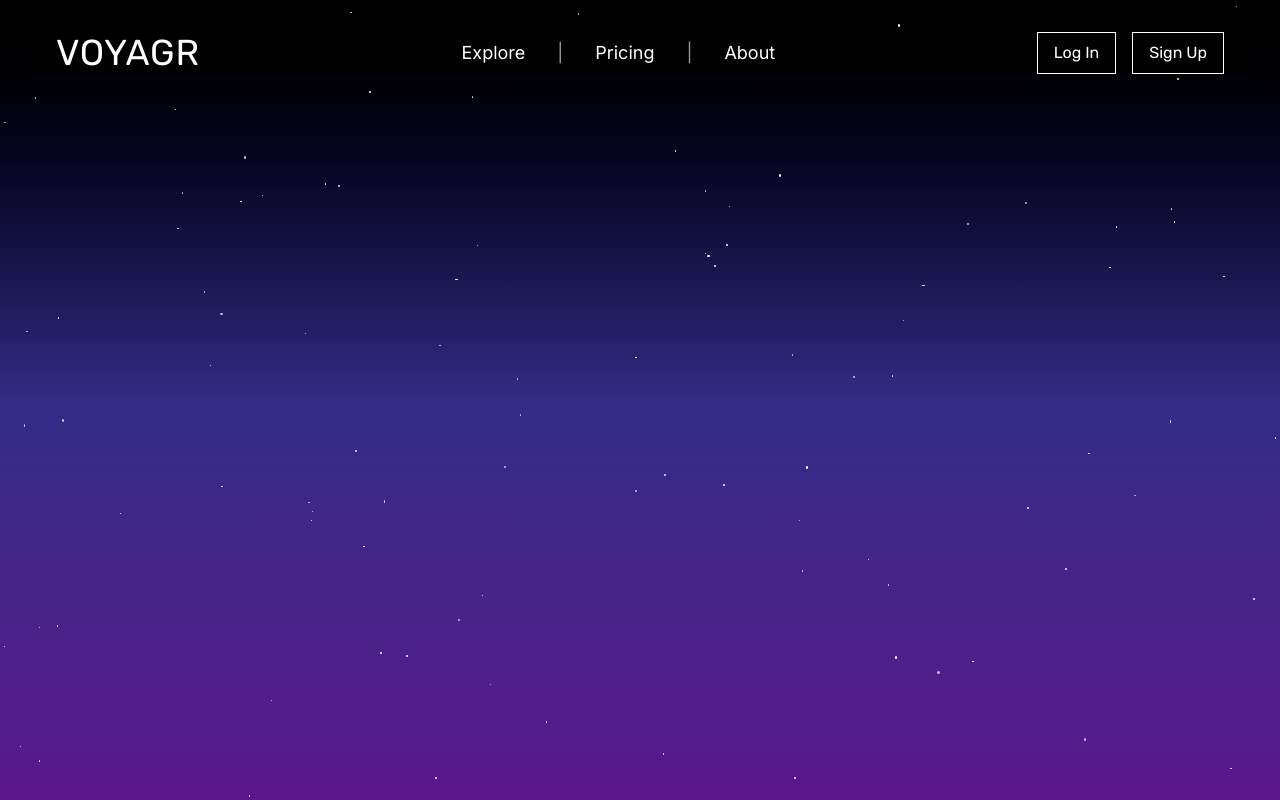
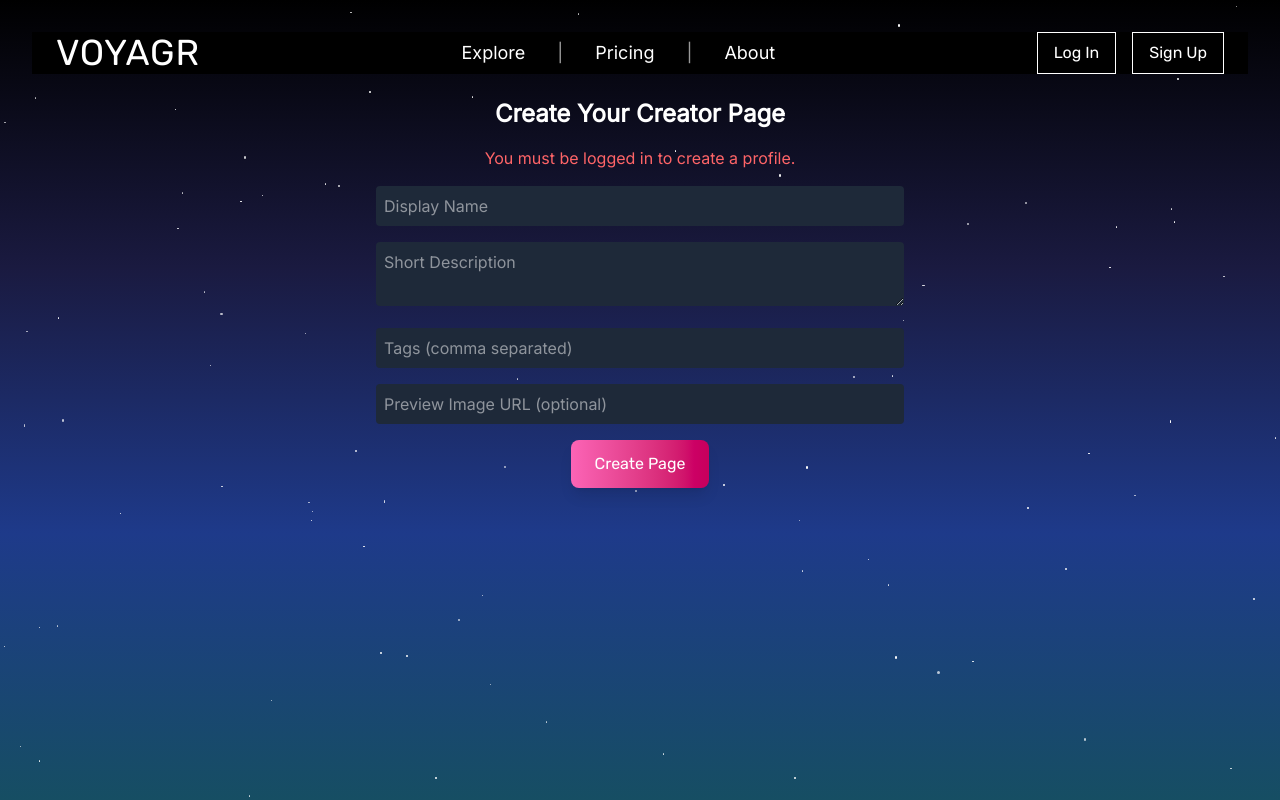
Before and after one commit to chrollo333/Voyagr, a React (Vite) app: page /create in a window 1280 px wide. Built offline with nearby package versions, Linux system fonts and the light colour scheme; no server answers.

Commit message:
updated styling on buttons, added functionality to creating a creator page

```diff
--- a/src/App.tsx
+++ b/src/App.tsx
@@ -7,6 +7,7 @@ import Navbar from './components/Navbar'
 import StarryBackground from './components/StarryBackground'
 import Auth from './pages/Auth'
 import Explore from './pages/Explore';
+import CreatePage from './pages/CreatePage';
 
 function AnimatedRoutes() {
   const location = useLocation();
@@ -38,6 +39,14 @@ function AnimatedRoutes() {
             </AnimatedPage>
           }
         />
+         <Route
+          path="/create"
+          element={
+            <AnimatedPage>
+              <CreatePage />
+            </AnimatedPage>
+          }
+        />
       </Routes>
     </AnimatePresence>
   );
--- /dev/null
+++ b/src/components/GradientButton.tsx
@@ -0,0 +1,38 @@
+import React from 'react';
+import { Link } from 'react-router-dom';
+
+interface GradientButtonProps {
+  children: React.ReactNode;
+  onClick?: () => void;
+  to?: string; // for navigation
+  className?: string;
+  type?: 'button' | 'submit';
+  disabled?: boolean;
+}
+
+export default function GradientButton({
+  children,
+  onClick,
+  to,
+  className = '',
+  type = 'button',
+  disabled = false,
+}: GradientButtonProps) {
+  const baseStyle = `px-6 py-3 bg-gradient-to-r from-pink-400 to-pink-700 text-white
+rounded-lg shadow-lg hover:shadow-xl transform hover:scale-105 transition-all duration-200
+hover:from-pink-300 hover:to-pink-600 active:scale-95 font-rubik ${disabled ? 'opacity-50 cursor-not-allowed' : ''} ${className}`;
+
+  if (to) {
+    return (
+      <Link to={to} className={baseStyle} tabIndex={disabled ? -1 : undefined} aria-disabled={disabled}>
+        {children}
+      </Link>
+    );
+  }
+
+  return (
+    <button type={type} onClick={onClick} className={baseStyle} disabled={disabled}>
+      {children}
+    </button>
+  );
+}
--- a/src/components/StarryBackground.tsx
+++ b/src/components/StarryBackground.tsx
@@ -1,6 +1,6 @@
 const StarryBackground: React.FC = () => {
   return (
-    <div className="fixed inset-0 -z-10 overflow-hidden bg-gradient-to-b from-black via-indigo-900 to-purple-900">
+    <div className="fixed inset-0 -z-10 overflow-hidden bg-gradient-to-b bg-[linear-gradient(to_bottom,_#000000,_#1a1a40,_#1e3a8a,_#164e63)]">
       <div className="absolute top-0 left-0 w-full h-full pointer-events-none">
         {[...Array(100)].map((_, i) => {
           const style = {
--- /dev/null
+++ b/src/pages/CreatePage.tsx
@@ -0,0 +1,116 @@
+import { useState, useEffect } from "react";
+import { useNavigate } from "react-router-dom";
+import GradientButton from "../components/GradientButton";
+import { supabase } from "../lib/supabaseClient";
+
+export default function CreatePage() {
+  const [displayName, setDisplayName] = useState("");
+  const [description, setDescription] = useState("");
+  const [tags, setTags] = useState("");
+  const [previewImageUrl, setPreviewImageUrl] = useState("");
+  const [error, setError] = useState("");
+  const navigate = useNavigate();
+  const [loading, setLoading] = useState(false);
+  const [userId, setUserId] = useState<string | null>(null);
+
+  useEffect(() => {
+    const fetchUser = async () => {
+      const {
+        data: { user },
+        error,
+      } = await supabase.auth.getUser();
+      if (error || !user) {
+        setError("You must be logged in to create a profile.");
+        return;
+      }
+
+      setUserId(user.id);
+
+      const { data: existing, error: fetchError } = await supabase
+        .from("creator_profiles")
+        .select("id")
+        .eq("user_id", user.id)
+        .single();
+
+      if (fetchError && fetchError.code !== "PGRST116") {
+        setError("Error checking for existing profile.");
+        return;
+      }
+
+      if (existing) {
+        setError("You already have a creator profile.");
+      }
+    };
+
+    fetchUser();
+  }, []);
+
+  const handleSubmit = async (e: React.FormEvent) => {
+    e.preventDefault();
+    setError("");
+    setLoading(true);
+
+    if (!userId) {
+      setError("User not authenticated.");
+      setLoading(false);
+      return;
+    }
+
+    const { error } = await supabase.from("creator_profiles").insert({
+      user_id: userId,
+      display_name: displayName,
+      preview_image_url: previewImageUrl || null,
+      description,
+      tags: tags.split(",").map((t) => t.trim()),
+    });
+
+    if (error) {
+      setError(error.message);
+    } else {
+      navigate("/explore");
+    }
+
+    setLoading(false);
+  };
+  return (
+    <div className="max-w-xl mx-auto p-6 text-white font-inter">
+      <h2 className="text-2xl font-bold mb-4">Create Your Creator Page</h2>
+      {error && <p className="text-red-400 mb-4">{error}</p>}
+
+      <form onSubmit={handleSubmit} className="space-y-4">
+        <input
+          type="text"
+          placeholder="Display Name"
+          className="w-full p-2 bg-gray-800 rounded"
+          value={displayName}
+          onChange={(e) => setDisplayName(e.target.value)}
+          required
+        />
+        <textarea
+          placeholder="Short Description"
+          className="w-full p-2 bg-gray-800 rounded"
+          value={description}
+          onChange={(e) => setDescription(e.target.value)}
+          required
+        />
+        <input
+          type="text"
+          placeholder="Tags (comma separated)"
+          className="w-full p-2 bg-gray-800 rounded"
+          value={tags}
+          onChange={(e) => setTags(e.target.value)}
+        />
+        <input
+          type="text"
+          placeholder="Preview Image URL (optional)"
+          className="w-full p-2 bg-gray-800 rounded"
+          value={previewImageUrl}
+          onChange={(e) => setPreviewImageUrl(e.target.value)}
+        />
+        <GradientButton type="submit" disabled={loading}>
+          {loading ? "Creating..." : "Create Page"}
+        </GradientButton>
+      </form>
+    </div>
+  );
+}
--- a/src/pages/Explore.tsx
+++ b/src/pages/Explore.tsx
@@ -2,7 +2,8 @@ import React, { useEffect, useState } from "react";
 import { supabase } from "../lib/supabaseClient";
 import CreatorCard from "../components/CreatorCard";
 import type { CreatorProfile } from "../components/CreatorCard";
-import { useNavigate } from 'react-router-dom';
+import { useNavigate } from "react-router-dom";
+import GradientButton from "../components/GradientButton";
 
 export default function Explore() {
   const [creators, setCreators] = useState<CreatorProfile[]>([]);
@@ -29,14 +30,7 @@ export default function Explore() {
   return (
     <div className="p-4 mt-15 font-inter">
       <div className="flex justify-start mb-4">
-        <button
-          onClick={() => navigate("/create")}
-          className="px-6 py-3 bg-gradient-to-r from-pink-500 to-purple-600 text-white
-            rounded-lg shadow-lg hover:shadow-xl transform hover:scale-105 transition-all duration-200
-            hover:from-pink-400 hover:to-purple-500 active:scale-95"
-        >
-          Create Creator Page
-        </button>
+        <GradientButton onClick={() => navigate("/create")}>Create Creator Page</GradientButton>
       </div>
 
       <div className="grid grid-cols-1 sm:grid-cols-2 md:grid-cols-3 gap-6 mt-20">
--- a/src/pages/LandingPage.tsx
+++ b/src/pages/LandingPage.tsx
@@ -1,5 +1,6 @@
 import React from "react";
 import FeaturesSection from "./sections/FeaturesSection";
+import GradientButton from "../components/GradientButton";
 
 const LandingPage: React.FC = () => {
   return (
@@ -16,15 +17,12 @@ const LandingPage: React.FC = () => {
           Discovery, promotion, and engagement with content creators — all in
           one place.
         </p>
+
         <div className="flex space-x-4">
-          <a
-            href="/explore"
-            className="px-6 py-3 bg-gradient-to-r from-pink-500 to-purple-600 text-white
-            rounded-lg shadow-lg hover:shadow-xl transform hover:scale-105 transition-all duration-200
-            hover:from-pink-400 hover:to-purple-500 active:scale-95"
-          >
+          <GradientButton to="/explore">
             Get Started
-          </a>
+          </GradientButton>
+
           <a
             href="#learn-more"
             className="px-6 py-3 bg-gradient-to-r  text-white
```
